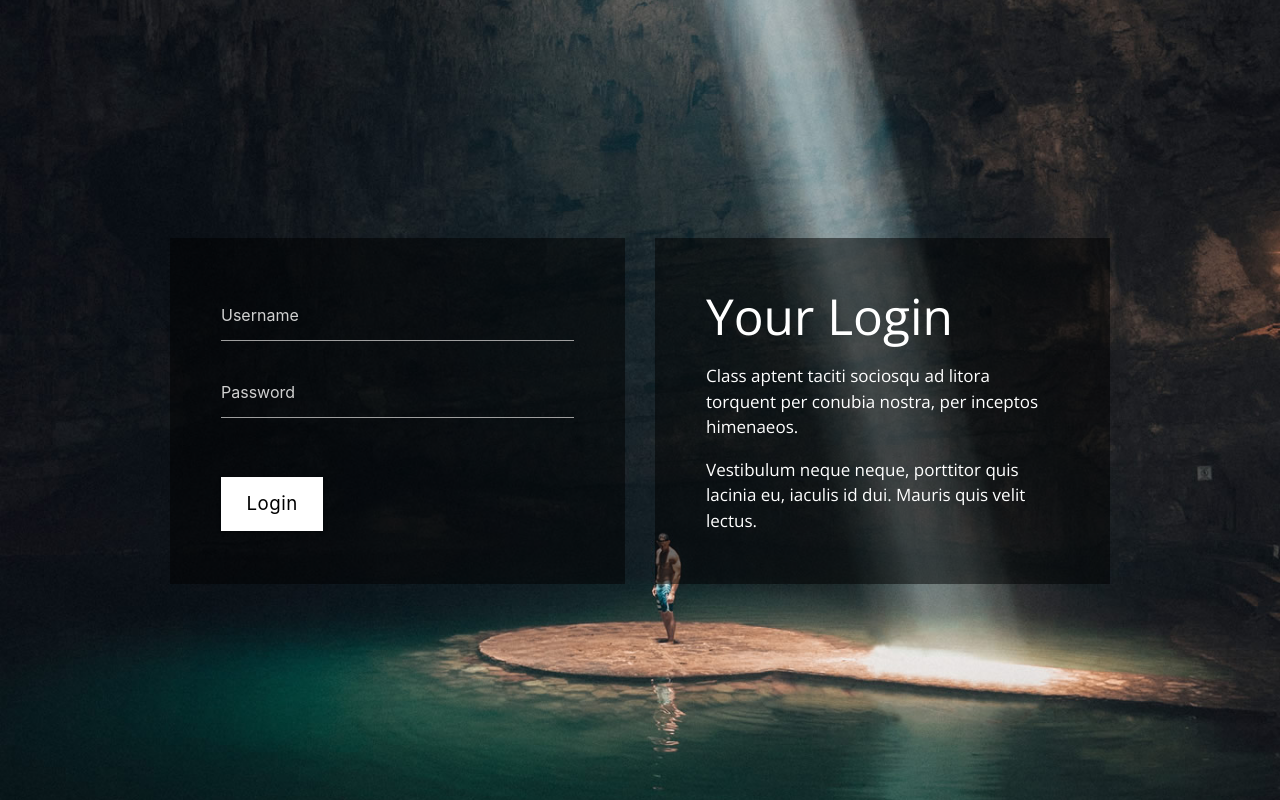
After one commit to vismaya2002/Django_login_signup, a Django app: page /login/ in a window 1280 px wide. The commit adds this page. Run offline with Django 4.2, Linux system fonts and the light colour scheme; some libraries are stand-ins or nearby versions.

Commit message:
added login

```diff
--- /dev/null
+++ b/application/templates/login.html
@@ -0,0 +1,60 @@
+{% load static %}
+<!DOCTYPE html>
+<html lang="en">
+
+<head>
+    <meta charset="UTF-8">
+    <meta name="viewport" content="width=device-width, initial-scale=1.0">
+    <meta http-equiv="X-UA-Compatible" content="ie=edge">
+    <title>Login Form by Tooplate</title>
+	<!--
+    Template 2105 Input
+	http://www.tooplate.com/view/2105-input
+	-->
+    <link rel="stylesheet" href="https://fonts.googleapis.com/css?family=Open+Sans:300,400">
+    <link rel="stylesheet" href="{% static 'css/bootstrap.min.css' %}">
+    <link rel="stylesheet" href="{% static 'css/materialize.min.css' %}">
+    <link rel="stylesheet" href="{% static 'css/tooplate.css' %}">
+</head>
+
+<body id="login">
+    <div class="container">
+        <div class="row tm-register-row tm-mb-35">
+            <div class="col-xl-6 col-lg-6 col-md-6 col-sm-12 tm-login-l">
+                <form  method="post" class="tm-bg-black p-5 h-100">
+                    {% csrf_token %}
+                    <div class="input-field">
+                        <input placeholder="Username" id="username" name="username" type="text" class="validate">
+                    </div>
+                    <div class="input-field mb-5">
+                        <input placeholder="Password" id="password" name="password" type="password" class="validate">
+                    </div>
+                    <div class="tm-flex-lr">
+
+                        <button type="submit" class="waves-effect btn-large btn-large-white px-4 black-text rounded-0">Login</button>
+                    </div>
+                </form>
+            </div>
+            <div class="col-xl-6 col-lg-6 col-md-6 col-sm-12 tm-login-r">
+                <header class="font-weight-light tm-bg-black p-5 h-100">
+                    <h3 class="mt-0 text-white font-weight-light">Your Login</h3>
+                    <p>Class aptent taciti sociosqu ad litora torquent per conubia nostra, per inceptos himenaeos.</p>
+                    <p class="mb-0">Vestibulum neque neque, porttitor quis lacinia eu, iaculis id dui. Mauris quis velit lectus.</p>
+                </header>
+            </div>
+        </div>
+        <div class="row">
+
+        </div>
+    </div>
+
+    <script src="{% static 'js/jquery-3.2.1.slim.min.js' %}"></script>
+    <script src="{% static 'js/materialize.min.js' %}"></script>
+    <script>
+        $(document).ready(function () {
+            $('select').formSelect();
+        });
+    </script>
+</body>
+
+</html>
--- a/application/urls.py
+++ b/application/urls.py
@@ -3,5 +3,7 @@ from .views import *
 
 urlpatterns=[
     path('',home,name='home'),
-    path('signup/',signup)
+    path('signup/',signup),
+    path('login/',loginuser),
+    path('logout/',logoutuser)
 ]
--- a/application/views.py
+++ b/application/views.py
@@ -1,6 +1,6 @@
 from django.shortcuts import render,redirect
 from django.contrib.auth.models import User
-from django.contrib.auth import login,authenticate
+from django.contrib.auth import login,logout,authenticate
 from .forms import signupform
 # Create your views here.
 
@@ -16,8 +16,23 @@ def signup(request):
             user.save()
             password1 = form.cleaned_data.get('password1')
             user = authenticate(username=user.username, password=password1)
-            login(request, user)
+
             return redirect('home')
     else:
         form = signupform()
     return render(request,'signup.html', {'form' : form})
+
+def loginuser(request):
+    if request.method == 'POST':
+        username = request.POST.get('username')
+        password = request.POST.get('password')
+        user = authenticate(request, username=username, password=password)
+        if user is not None:
+            login(request, user)
+            return redirect('home')
+
+    return render(request,'login.html')
+
+def logoutuser(request):
+    logout(request)
+    return redirect('home')
```
Also changed, not shown: application/templates/index.html (+6 -2 lines).
